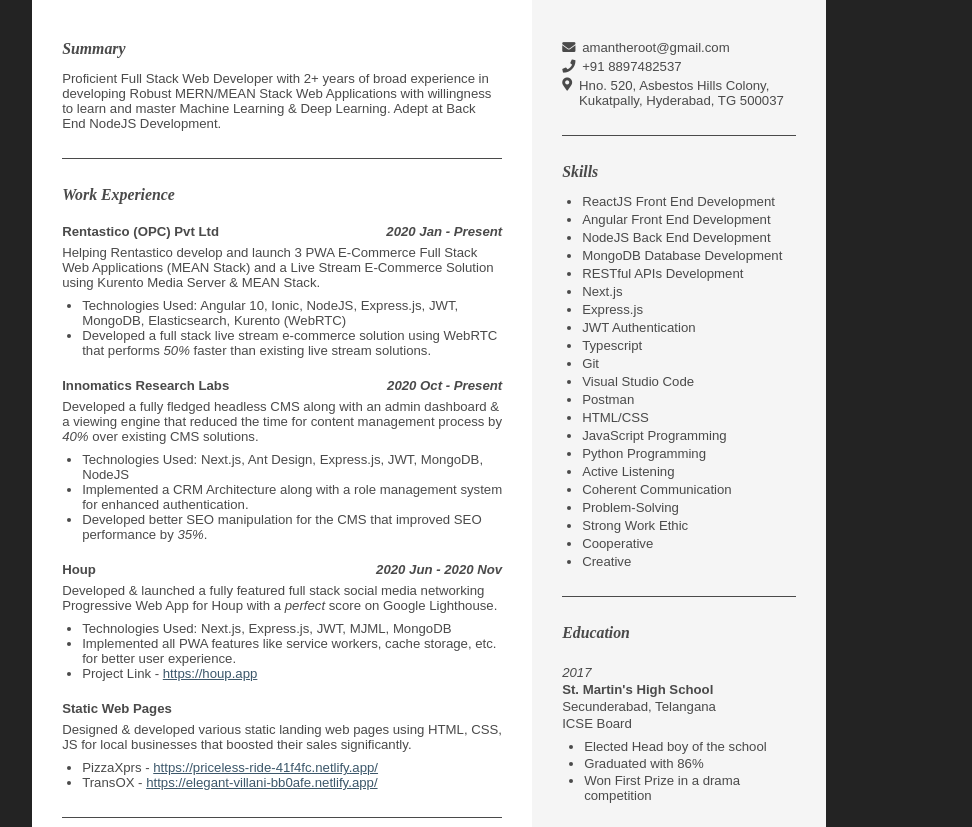
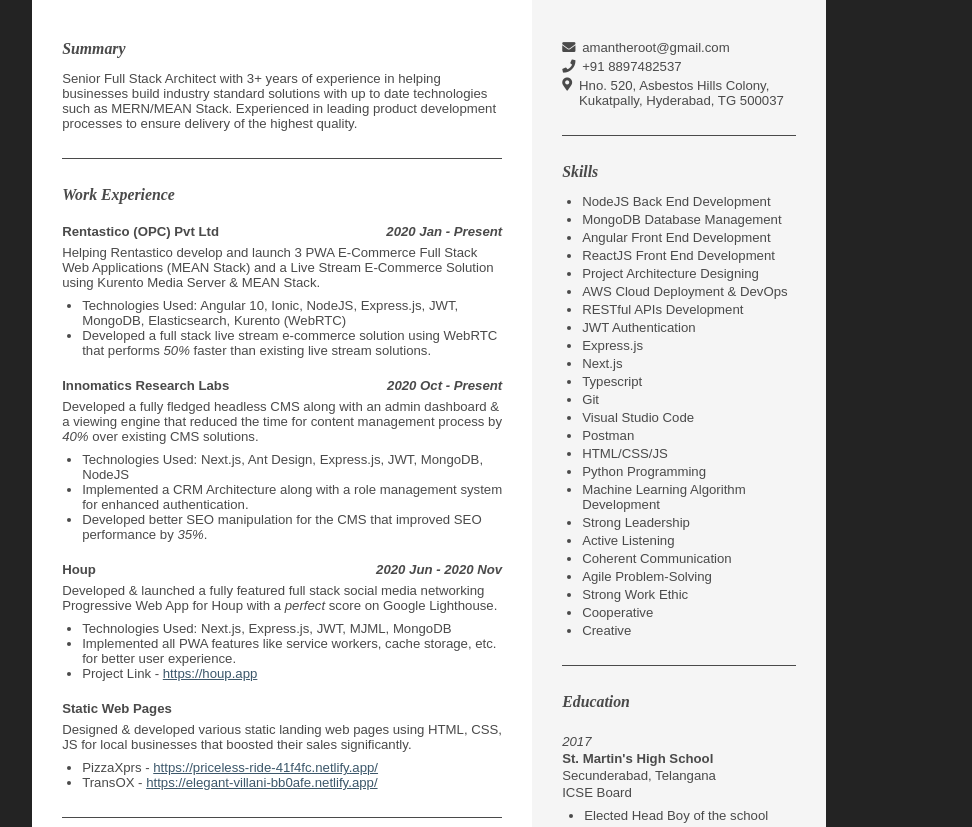
Before and after one commit to amantheroot/resume, a website: page dist/index.html in a window 1280 px wide. Shown: the part 119-946 px from the top of the page, without its empty margins (211-1183 px from the left). Drawn offline with Linux system fonts and the light colour scheme.

Commit message:
changed skills & summary

```diff
--- a/dist/index.html
+++ b/dist/index.html
@@ -193,10 +193,11 @@
           <section>
             <h2>Summary</h2>
             <p>
-              Proficient Full Stack Web Developer with 2+ years of broad
-              experience in developing Robust MERN/MEAN Stack Web Applications
-              with willingness to learn and master Machine Learning & Deep
-              Learning. Adept at Back End NodeJS Development.
+              Senior Full Stack Architect with 3+ years of experience in helping
+              businesses build industry standard solutions with up to date
+              technologies such as MERN/MEAN Stack. Experienced in leading
+              product development processes to ensure delivery of the highest
+              quality.
             </p>
           </section>
           <hr />
@@ -383,29 +384,27 @@
           <section>
             <h2>Skills</h2>
             <ul class="skills">
+              <li>NodeJS Back End Development</li>
+              <li>MongoDB Database Management</li>
+              <li>Angular Front End Development</li>
               <li>ReactJS Front End Development</li>
-              <li>Angular Front End Development</li>
-              <li>NodeJS Back End Development</li>
-              <li>MongoDB Database Development</li>
+              <li>Project Architecture Designing</li>
+              <li>AWS Cloud Deployment & DevOps</li>
               <li>RESTful APIs Development</li>
+              <li>JWT Authentication</li>
+              <li>Express.js</li>
               <li>Next.js</li>
-              <li>Express.js</li>
-              <li>JWT Authentication</li>
               <li>Typescript</li>
               <li>Git</li>
               <li>Visual Studio Code</li>
               <li>Postman</li>
-              <li>HTML/CSS</li>
-              <li>JavaScript Programming</li>
+              <li>HTML/CSS/JS</li>
               <li>Python Programming</li>
-              <!-- <li>Deployment of apps with Azure and Docker</li> -->
-              <!-- <li>Machine Learning</li> -->
-              <!-- <li>Deep Learning</li> -->
-              <!-- <li>Image Processing with OpenCV</li> -->
-              <!-- <li>NLP (Natural Language Processing)</li> -->
+              <li>Machine Learning Algorithm Development</li>
+              <li>Strong Leadership</li>
               <li>Active Listening</li>
               <li>Coherent Communication</li>
-              <li>Problem-Solving</li>
+              <li>Agile Problem-Solving</li>
               <li>Strong Work Ethic</li>
               <li>Cooperative</li>
               <li>Creative</li>
@@ -420,9 +419,9 @@
               <p>Secunderabad, Telangana</p>
               <p>ICSE Board</p>
               <ul>
-                <li>Elected Head boy of the school</li>
+                <li>Elected Head Boy of the school</li>
                 <li>Graduated with 86%</li>
-                <li>Won First Prize in a drama competition</li>
+                <li>Won First Prize in the school annual drama competition</li>
               </ul>
             </div>
             <div>
```
Also changed, not shown: 1 other file.
